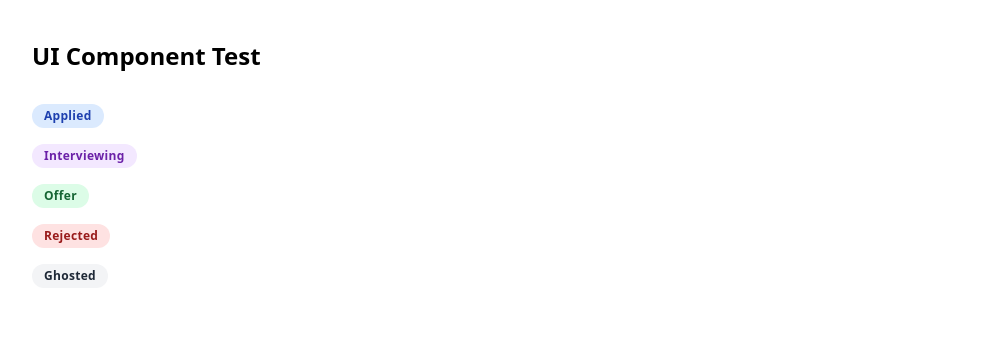
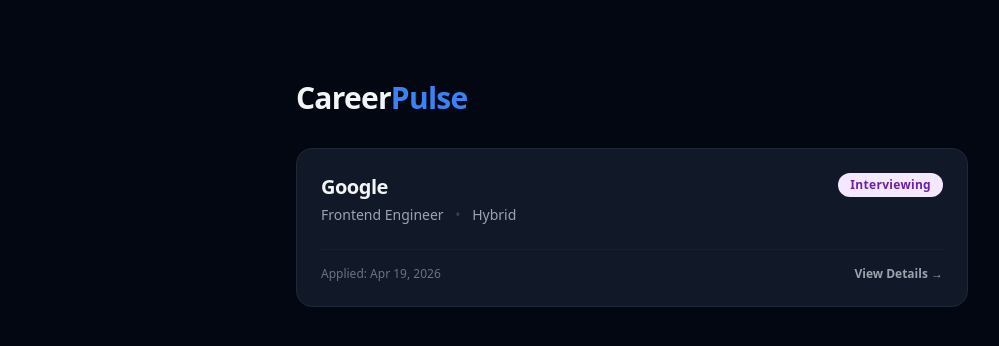
Before and after one commit to Vaibhavtripathi7/career_pulse, a React (Vite) app in the folder frontend/: page / in a window 1280 px wide. Shown: the top 346 px of the page, without its empty margins (8-1007 px from the left). Built offline with nearby package versions, Linux system fonts and the light colour scheme.

Commit message:
feat(frontend): build dark theme application card and overall components

```diff
--- a/frontend/src/App.tsx
+++ b/frontend/src/App.tsx
@@ -1,16 +1,31 @@
-import StatusBadge from './components/ui/StatusBadge';
+import ApplicationCard from './components/shared/ApplicationCard';
+import type { Application } from './types';
 
 export default function App() {
+  const dummyApp: Application = {
+    id: "123",
+    companyName: "Google",
+    role: "Frontend Engineer",
+    status: "Interviewing",
+    workModel: "Hybrid",
+    createdAt: new Date().toISOString()
+  };
+
   return (
-    <div className="p-10 flex flex-col gap-4 items-start bg-white min-h-screen">
-      <h1 className="text-2xl font-bold mb-4">UI Component Test</h1>
+    // 1. Changed background to deep gray-950, centered the content, and made text white
+    <div className="bg-gray-950 min-h-screen p-10 flex flex-col items-center pt-20 font-sans text-white">
 
-      {/* Testing our new dictionary logic! */}
-      <StatusBadge status="Applied" />
-      <StatusBadge status="Interviewing" />
-      <StatusBadge status="Offer" />
-      <StatusBadge status="Rejected" />
-      <StatusBadge status="Ghosted" /> {/* Testing the fallback! */}
+      <div className="w-full max-w-2xl">
+        <h1 className="text-3xl font-bold mb-8 text-gray-100 tracking-tight">
+          Career<span className="text-blue-500">Pulse</span>
+        </h1>
+
+        {/* We will eventually map over the real data here! */}
+        <div className="grid gap-4">
+            <ApplicationCard application={dummyApp} />
+        </div>
+      </div>
+
     </div>
-  )
+  );
 }
--- /dev/null
+++ b/frontend/src/components/shared/ApplicationCard.tsx
@@ -0,0 +1,34 @@
+import type { Application } from '../../types';
+import StatusBadge from '../ui/StatusBadge';
+
+export default function ApplicationCard({ application }: { application: Application }) {
+    return (
+        // Premium Dark Card: Deep gray background, subtle border, and a hover lift effect
+        <div className="bg-gray-900 p-6 rounded-2xl border border-gray-800 flex flex-col items-start gap-4 transition-all duration-200 hover:-translate-y-1 hover:border-gray-700 hover:shadow-lg hover:shadow-black/50">
+
+            <div className="w-full flex justify-between items-start">
+                <div>
+                    <h2 className="text-xl font-bold text-gray-100 tracking-tight">
+                        {application.companyName}
+                    </h2>
+                    <p className="text-sm text-gray-400 mt-1 font-medium">
+                        {application.role} <span className="mx-2 text-gray-700">•</span> {application.workModel}
+                    </p>
+                </div>
+
+                {/* Moved the badge to the top right corner for a cleaner layout */}
+                <StatusBadge status={application.status} />
+            </div>
+
+            <div className="w-full flex justify-between items-center mt-2 pt-4 border-t border-gray-800/50">
+                <span className="text-xs text-gray-500 font-medium">
+                    Applied: {new Date(application.createdAt).toLocaleDateString('en-US', { month: 'short', day: 'numeric', year: 'numeric'})}
+                </span>
+                <button className="text-xs font-semibold text-gray-400 hover:text-white transition-colors">
+                    View Details →
+                </button>
+            </div>
+
+        </div>
+    );
+}
```
